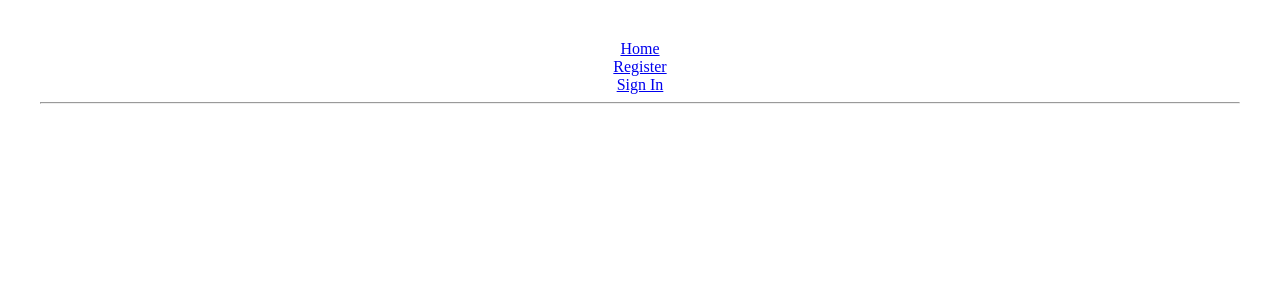
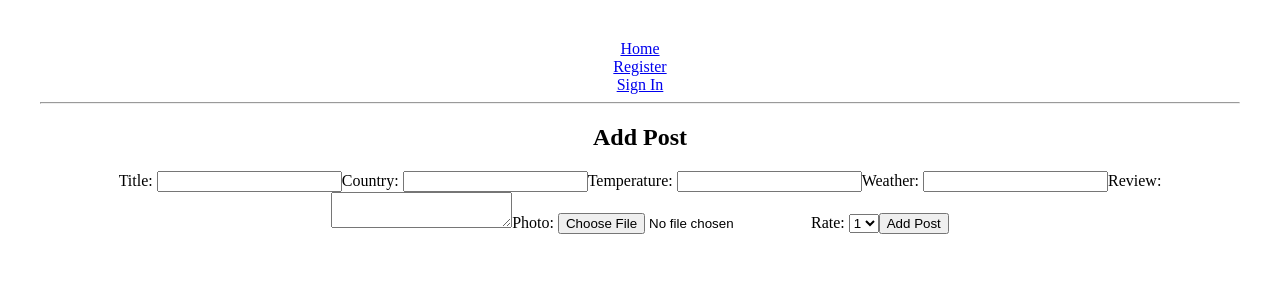
Before and after one commit to aldoseri99/Bon-Voyage-Client, a React (Vite) app: page /add in a window 1280 px wide. Shown: the top 300 px of the page. Built offline with nearby package versions, Linux system fonts and the light colour scheme.

Commit message:
finaly fixed

```diff
--- a/package.json
+++ b/package.json
@@ -10,6 +10,7 @@
   },
   "dependencies": {
     "axios": "^1.7.7",
+    "multer": "^1.4.5-lts.1",
     "react": "^18.3.1",
     "react-dom": "^18.3.1",
     "react-router-dom": "^6.27.0"
--- a/src/App.jsx
+++ b/src/App.jsx
@@ -7,6 +7,7 @@ import Nav from "./components/Nav"
 import Home from "./pages/Home"
 import Register from "./pages/Register"
 import SignIn from "./pages/SignIn"
+import AddPost from "./components/AddPost"
 
 const App = () => {
   const [user, setUser] = useState(null)
@@ -48,6 +49,8 @@ const App = () => {
         <Route path="/" element={<Home />} />
         <Route path="/register" element={<Register />} />
         <Route path="/signin" element={<SignIn setUser={setUser} />} />
+        <Route path="/add" element={<AddPost />} />
+
       </Routes>
     </>
   )
--- a/src/components/AddPost.jsx
+++ b/src/components/AddPost.jsx
@@ -1,122 +1,108 @@
-import axios from "axios"
-import { useNavigate } from "react-router-dom"
-import { useState } from "react"
+import axios from "axios";
+import { useNavigate } from "react-router-dom";
+import { useState } from "react";
 
-const AddPost = ({ post, setPost}) => {
-  let navigate = useNavigate()
+const AddPost = () => {
+  const [post, setPost] = useState([])
+  console.log("Received props:", post);
+  let navigate = useNavigate();
 
   const initialState = {
     title: "",
     country: "",
     cost: "",
     rate: "",
-    photos: "",
+    environment: "", // Add this
+    temperature: "",  // Add this
+    weather: "",      // Add this
+    review: "",       // Add this
   }
 
-  const [formValues, setFormValues] = useState(initialState)
+  const [formValues, setFormValues] = useState(initialState);
 
   const handleChange = (e) => {
-    setFormValues({ ...formValues, [e.target.id]: e.target.value })
-  }
+    setFormValues({ ...formValues, [e.target.id]: e.target.value });
+    console.log("Updated formValues:", { ...formValues, [e.target.id]: e.target.value });
+  };
 
   const handleFileChange = (e) => {
-    setFormValues({ ...formValues, image: e.target.files[0] })
-  }
+    setFormValues({ ...formValues, photos: e.target.files[0] });
+    console.log("Updated formValues with file:", { ...formValues, photos: e.target.files[0] });
+  };
 
   const handleSubmit = async (e) => {
-    e.preventDefault()
-    const formData = new FormData()
+    e.preventDefault();
+    console.log("Submitting form");
 
+    const formData = new FormData();
     for (const key in formValues) {
-      if (key === "image") {
-        formData.append("image", formValues[key])
+      if (key === "photos") {
+        formData.append("photos", formValues[key]);
       } else {
-        formData.append(key, formValues[key])
+        formData.append(key, formValues[key]);
       }
     }
 
-  try {
+    for (let [key, value] of formData.entries()) {
+      console.log(key, value);
+    }
+
+    try {
       const response = await axios.post(
-        "http://localhost:3001/post",
+        "http://localhost:3001/Posts",
         formData,
         {
           headers: {
             "Content-Type": "multipart/form-data",
           },
         }
-      )
+      );
 
-      setPost([...post, response.data])
-      setFormValues(initialState)
-      navigate("/")
+      // Update the post array safely (check if post is an array or initialize it as an empty array)
+      setPost((prevPosts) => (Array.isArray(prevPosts) ? [...prevPosts, response.data] : [response.data]));
+
+      setFormValues(initialState); // Reset form values
+      navigate("/"); // Navigate back to home
     } catch (error) {
-      console.error("Error uploading form and file:", error)
+      console.error("Error uploading form and file:", error);
     }
-  }
-
+  };
 
   return (
     <div>
       <h2>Add Post</h2>
       <form onSubmit={handleSubmit}>
         <label htmlFor="title">Title: </label>
-        <input
-          type="text"
-          id="title"
-          onChange={handleChange}
-          value={formValues.title}
-        />
+        <input type="text" id="title" onChange={handleChange} value={formValues.title} />
 
         <label htmlFor="country">Country: </label>
-        <input
-          type="text"
-          id="country"
-          onChange={handleChange}
-          value={formValues.country}
-        />
+        <input type="text" id="country" onChange={handleChange} value={formValues.country} />
 
-        <label htmlFor="cost">Cost: </label>
-        <input
-          type="number"
-          id="cost"
-          onChange={handleChange}
-          value={formValues.cost}
-        />
+        <label htmlFor="temperature">Temperature: </label>
+        <input type="number" id="temperature" onChange={handleChange} value={formValues.temperature} />
 
-        <label htmlFor="image">Photo: </label>
-        <input
-          type="file"
-          id="image"
-          name="image"
-          onChange={handleFileChange}
-        />
+        <label htmlFor="weather">Weather: </label>
+        <input type="text" id="weather" onChange={handleChange} value={formValues.weather} />
+
+        <label htmlFor="review">Review: </label>
+        <textarea id="review" onChange={handleChange} value={formValues.review}></textarea>
+
+        <label htmlFor="photos">Photo: </label>
+        <input type="file" id="photos" name="photos" onChange={handleFileChange} />
 
         <label htmlFor="rate">Rate: </label>
         <select id="rate" onChange={handleChange} value={formValues.rate}>
-          <option value="1"> 1</option>
-          <option value="2"> 2</option>
-          <option value="3"> 3</option>
-          <option value="4"> 4</option>
-          <option value="5"> 5</option>
+          <option value="1">1</option>
+          <option value="2">2</option>
+          <option value="3">3</option>
+          <option value="4">4</option>
+          <option value="5">5</option>
         </select>
 
         <button type="submit">Add Post</button>
       </form>
     </div>
   )
+};
 
-
-
-
-
-
-
-
-
-
-
-
-
-}
-
-export default AddPost
+export default AddPost;
--- a/src/components/ViewActivities.jsx
+++ b/src/components/ViewActivities.jsx
@@ -1,5 +1,6 @@
 import { useEffect, useState } from "react"
 import { useNavigate, useParams } from "react-router-dom"
+import AddPost from "./AddPost"
 
 const ViewActivities = ({ post }) => {
   let navigate = useNavigate()
@@ -12,6 +13,8 @@ const ViewActivities = ({ post }) => {
       setActivitieDetails(selected || null)
     }
   }, [post, activitieId])
+
+
 
   return activitieDetails ? (
     <div>
--- a/src/services/postServices.js
+++ b/src/services/postServices.js
@@ -1,10 +1,25 @@
-import Client from "./api"
+import Client from "./api";
 
+// Function to get posts
 export const GetPost = async () => {
   try {
-    const res = await Client.get("/Posts")
-    return res.data
+    const res = await Client.get("/Posts");
+    return res.data;
   } catch (error) {
-    throw error
+    throw error;
   }
-}
+};
+
+// Function to add a new post
+export const setPost = async (postData) => {
+  try {
+    const res = await Client.post("/Posts", postData, {
+      headers: {
+        "Content-Type": "multipart/form-data",
+      },
+    });
+    return res.data; // Return the created post data
+  } catch (error) {
+    throw error; // Propagate the error for handling in the component
+  }
+};
```
Also changed, not shown: 1 other file (tests, documents, lock files or other folders).
